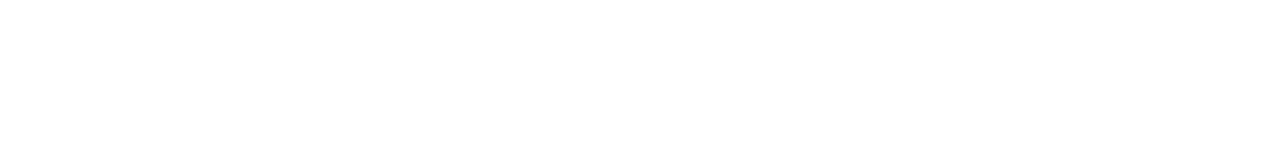
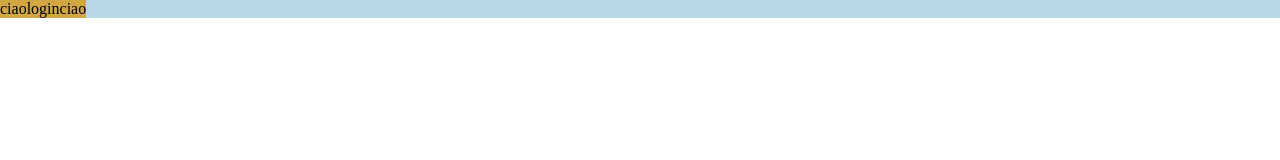
Before and after one commit to rpalanga/htmlcss-struttura-discord, a plain HTML site: page index.html in a window 1280 px wide. Drawn offline with Linux system fonts and the light colour scheme.

Commit message:
Inserimento header

```diff
--- a/css/style.css
+++ b/css/style.css
@@ -3,3 +3,25 @@
     margin: 0;
     box-sizing: border-box;
 }
+.login{
+    display: flex;
+    flex-direction: row;
+
+    background-color: #B6D7E4;
+
+}
+
+.giallo{
+    display: flex;
+    justify-content: center;
+
+
+    max-width: 1200px;
+
+
+    background-color: #D2A741;
+}
+
+.Login-header{
+    flex-grow: ;
+}
--- a/index.html
+++ b/index.html
@@ -11,9 +11,9 @@
     <div class="container">
         <header>
             <div class="login">
-                <div></div>
-                <div></div>
-                <div></div>
+                <div class="giallo">ciao</div>
+                <div class="giallo Login-header">login</div>
+                <div class="giallo">ciao</div>
 
             </div>
         </header>
```
